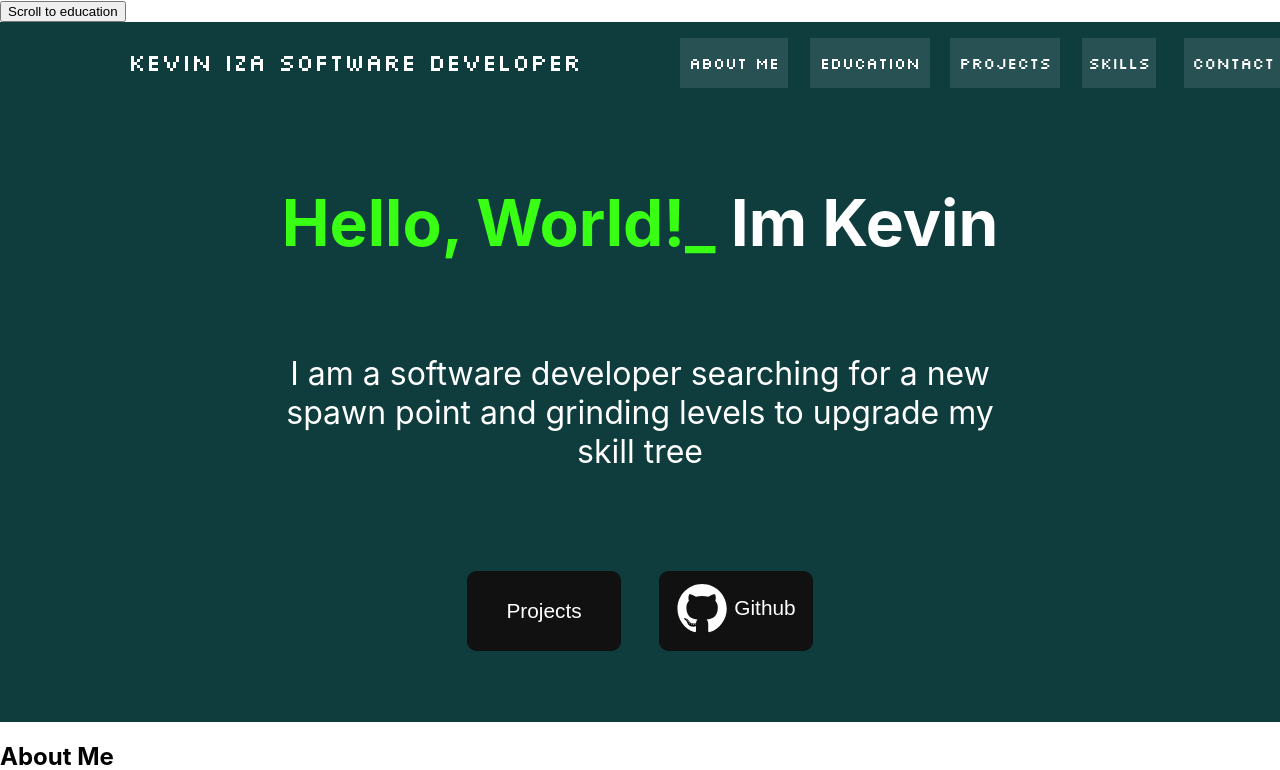
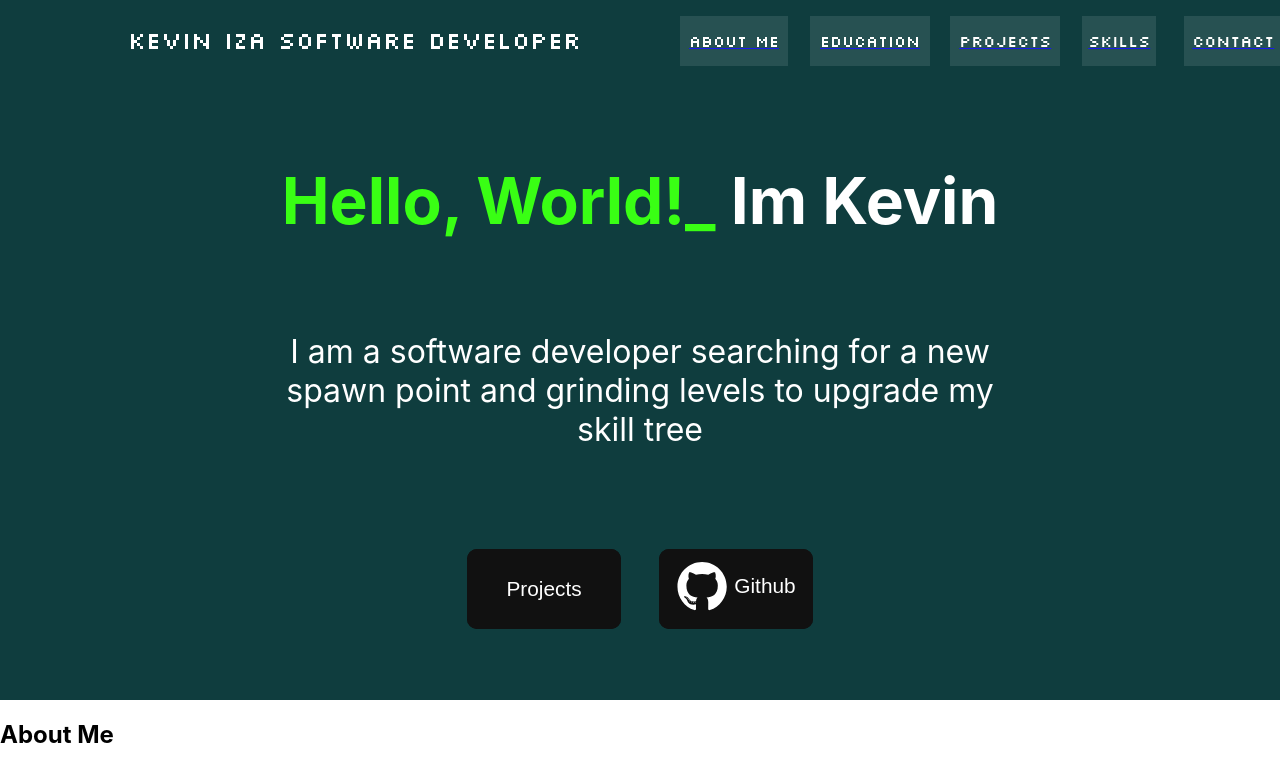
Before and after one commit to Izakevin/Izakevin.github.io, a React (Create React App) app: page / in a window 1280 px wide. Shown: the top 770 px of the page. Built offline with nearby package versions, Linux system fonts and the light colour scheme.

Commit message:
Got the Navigation bar working, allows for smooth scrolling to each section

```diff
--- a/src/App.js
+++ b/src/App.js
@@ -1,5 +1,5 @@
 import './App.css';
-import AnchorLink from 'react-anchor-link-smooth-scroll';
+// import AnchorLink from 'react-anchor-link-smooth-scroll';
 
 import Header from './components/Header.js';
 import Education from './components/Education.js';
@@ -11,7 +11,7 @@ function App() {
 
   return (
     <div>
-      <AnchorLink href="#education"><button>Scroll to education</button></AnchorLink>
+      {/* <AnchorLink href="#education"><button>Scroll to education</button></AnchorLink> */}
 
       <Header/>
       <body>
--- a/src/components/Contact.js
+++ b/src/components/Contact.js
@@ -6,7 +6,7 @@ import LinkedIn from './Logos/LinkedIn';
 
 function Contact(){
     return(
-        <div id ="contact_me">
+        <div id ="contact">
           <h2 className='section'>Contact Me</h2>
 
           <div id = "contact_buttons">
--- a/src/components/Navigation.js
+++ b/src/components/Navigation.js
@@ -1,24 +1,20 @@
+import AnchorLink from 'react-anchor-link-smooth-scroll';
+
+import Btn1 from './Btn1.js';
 import './styles/Navigation.css';
-import Btn1 from './Btn1.js';
 
 function Navigation(Props){
-
-    //id = null;
-    // const handleClick = (id) => {
-    //     id.current?.scrollIntoView({behavior: 'smooth'});
-    // };
-
 
     return(
     <div id="hr-top">
         <p>Kevin Iza Software Developer</p>
 
         <nav id='Navagation'>
-            <ul><Btn1 name= "About Me"/></ul>
-            <ul><Btn1 name= "Education"/></ul>
-            <ul><Btn1 name= "Projects"/></ul>
-            <ul><Btn1 name= "Skills"/></ul>
-            <ul><Btn1 name= "Contact"/></ul>
+            <ul><AnchorLink href="#about_me"><Btn1 name= "About Me"/></AnchorLink></ul>
+            <ul><AnchorLink href="#education"><Btn1 name= "Education"/></AnchorLink></ul>
+            <ul><AnchorLink href="#projects"><Btn1 name= "Projects"/></AnchorLink></ul>
+            <ul><AnchorLink href="#skills"><Btn1 name= "Skills"/></AnchorLink></ul>
+            <ul><AnchorLink href="#contact"><Btn1 name= "Contact"/></AnchorLink></ul>
         </nav>
     </div>
     )
```
